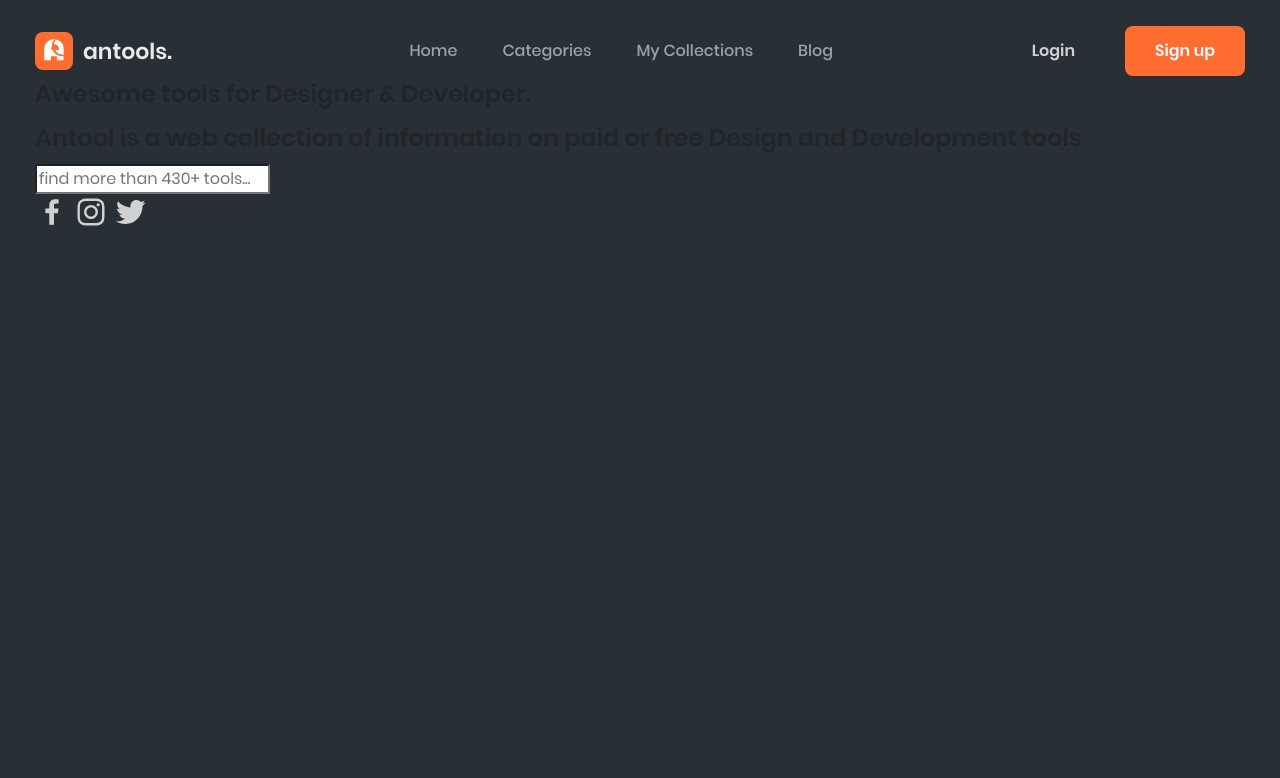
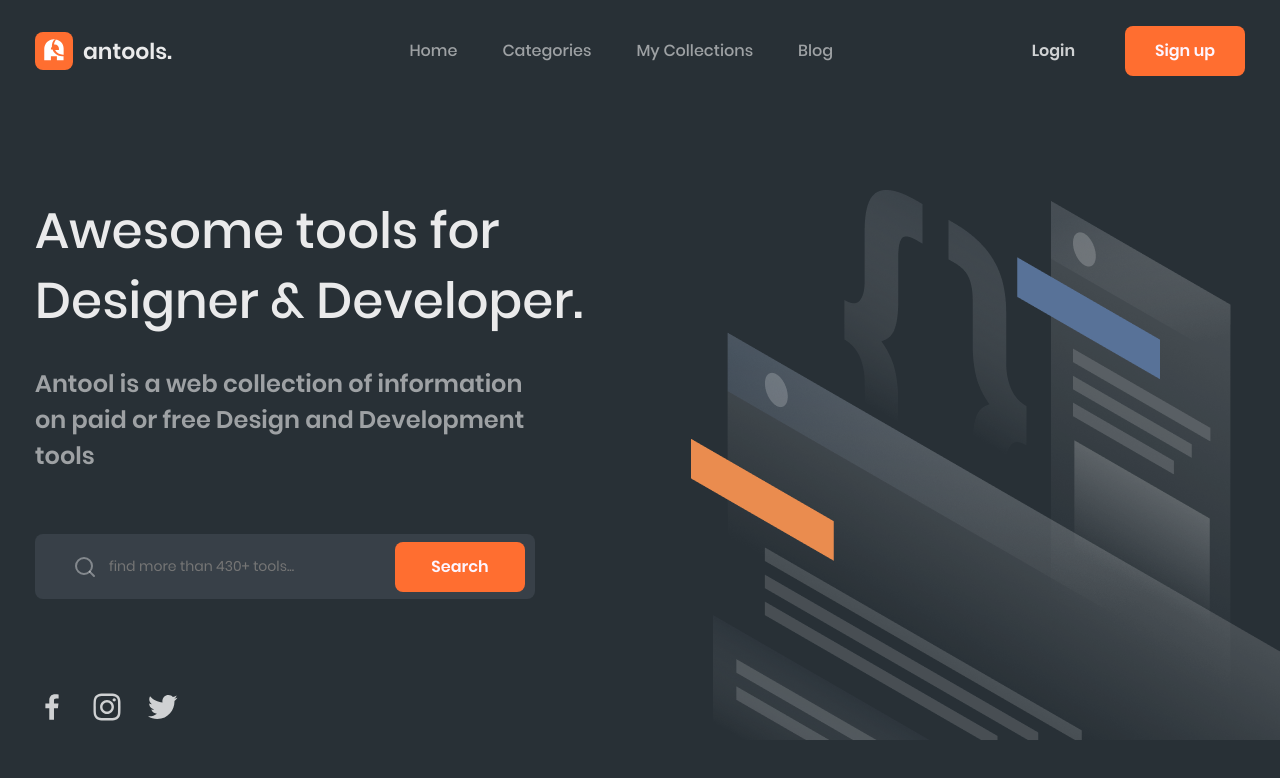
Before and after one commit to TheKostyak/Antools, a website: page src/index.html in a window 1280 px wide. Drawn offline with nearby package versions, Linux system fonts and the light colour scheme; files that its build step writes are made by us from their sources.

Commit message:
add about section

```diff
--- a/src/index.html
+++ b/src/index.html
@@ -28,16 +28,19 @@
             </nav>
             <div class="regbtns">
                 <button class="login">Login</button>
-                <button class="signup">Sign up</button>
+                <button class="btn signup">Sign up</button>
             </div>
         </div>
     </header>
 
     <section class="about">
-        <div class="container">
+        <div class="container about__container">
             <h1 class="about__title">Awesome tools for Designer & Developer.</h1>
             <h2 class="about__subtitle">Antool is a web collection of information on paid or free Design and Development tools</h2>
-            <input type="search" placeholder="find more than 430+ tools...">
+            <div class="search-form">
+                <span class="about__search"><input type="search" placeholder="find more than 430+ tools..."></span>
+                <button class="btn search-form__btn">Search</button>
+            </div>
             <div class="socials">
                 <a class="socials__facebook" href="#" target="_blank"><img src="icons/facebook-icon.svg" alt="facebook icon" class="facebook"></a>
                 <a class="socials__instagram" href="#" target="_blank"><img src="icons/instagram-icon.svg" alt="instargam icon" class="instagram"></a>
--- a/src/sass/blocks/_about.scss
+++ b/src/sass/blocks/_about.scss
@@ -0,0 +1,80 @@
+.about {
+    padding: 15px 0;
+    background: url("../img/about-bg.png");
+    background-position: right;
+    background-repeat: no-repeat;
+
+    &__container {
+        height: 100%;
+    }
+
+    &__title {
+        max-width: 600px;
+        margin-top: 105px;
+        font-weight: 500;
+        font-size: 50px;
+        line-height: 140%;
+        color: $second-text;
+    }
+
+    &__subtitle {
+        max-width: 490px;
+        margin-top: 30px;
+        color: $main-text;
+    }
+
+    .search-form {
+        width: 500px;
+        height: 65px;
+        margin-top: 60px;
+        background-color: #384048;
+        border-radius: 8px;
+        display: flex;
+        align-items: center;
+        justify-content: space-between;
+        padding: 8px 10px 8px 20px;
+        position: relative;
+        input {
+            height: 100%;
+            width: 230px;
+            background: transparent;
+            border: none;
+            outline: none;
+            caret-color: $main-text;
+            color: $main-text;
+            font-size: 14px;
+            margin-left: 10px;
+        }
+
+        &__btn{
+            width: 130px;
+            height: 50px;
+            margin: 0;
+        }
+        .about__search{
+            display: flex;
+            align-items:center;
+            height: 100%;
+            &::before{
+                content: url("../icons/search-icon.svg");margin-left: 18px;
+                display: block;
+                width: 24px;
+                height: 24px;
+            }
+        }
+    }
+
+    .socials {
+        display: flex;
+        gap: 20px;
+        align-items: center;
+        padding-top: 90px;
+
+        a {
+            &:hover {
+                transition: all .3s;
+                transform: scale(1.3);
+            }
+        }
+    }
+}
--- a/src/sass/blocks/_header.scss
+++ b/src/sass/blocks/_header.scss
@@ -42,15 +42,3 @@
     border: none;
     background: transparent;
 }
-
-.signup {
-    width: 120px;
-    height: 50px;
-    margin-left: 40px;
-    background-color: $second-color;
-    font-weight: 600;
-    font-size: 16px;
-    color: #fdf5ff;
-    border: none;
-    border-radius: 8px;
-}
--- a/src/sass/style.scss
+++ b/src/sass/style.scss
@@ -24,4 +24,17 @@ ul{
     padding: 0 15px;
     max-width: 1240px;
 }
+
+.btn {
+    width: 120px;
+    height: 50px;
+    margin-left: 40px;
+    background-color: $second-color;
+    font-weight: 600;
+    font-size: 16px;
+    color: #fdf5ff;
+    border: none;
+    border-radius: 8px;
+}
 @import "blocks/header";
+@import "blocks/about";
```
Also changed, not shown: dist/css/style.min.css, dist/icons/search-icon.svg (added), dist/index.html, src/icons/search-icon.svg (added).
